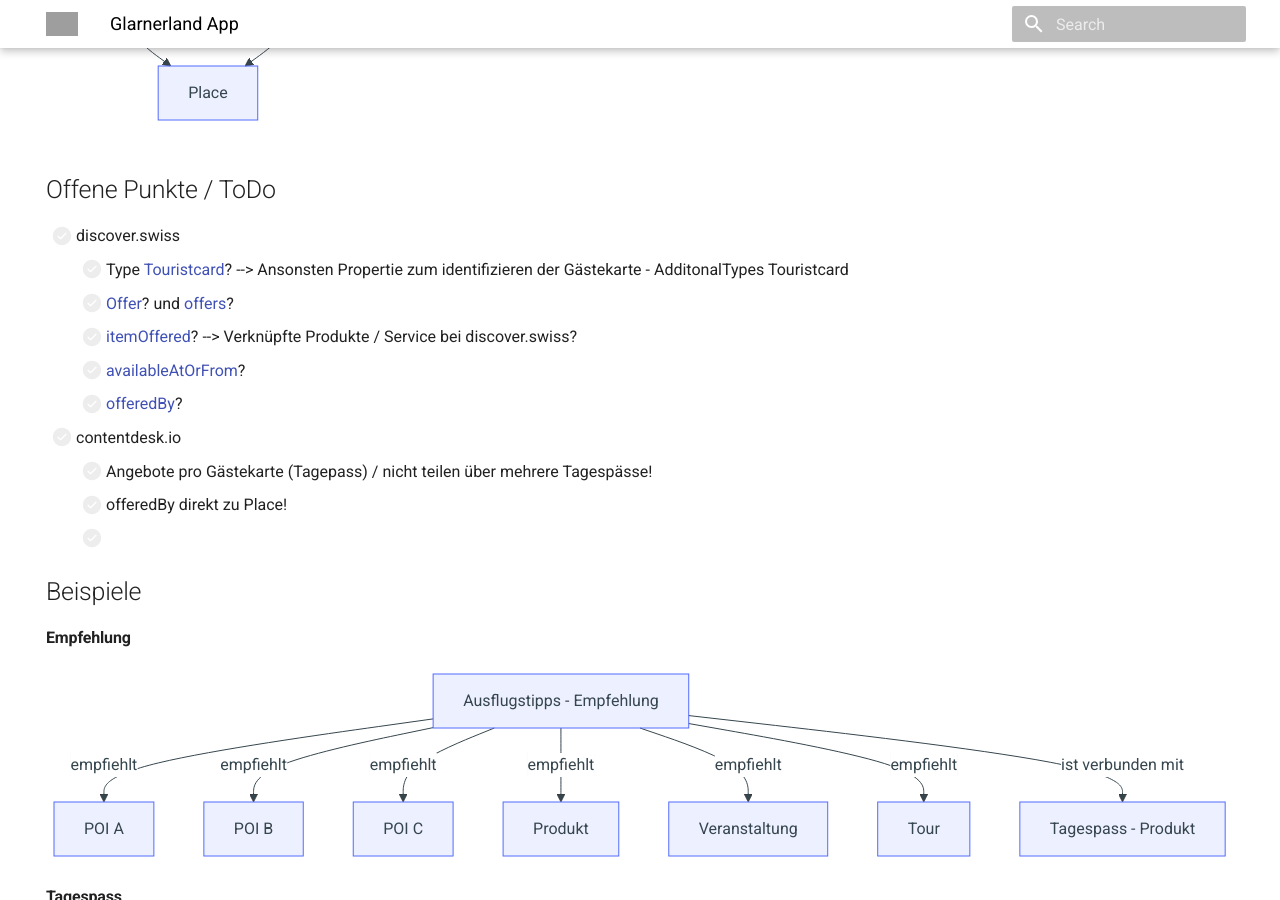
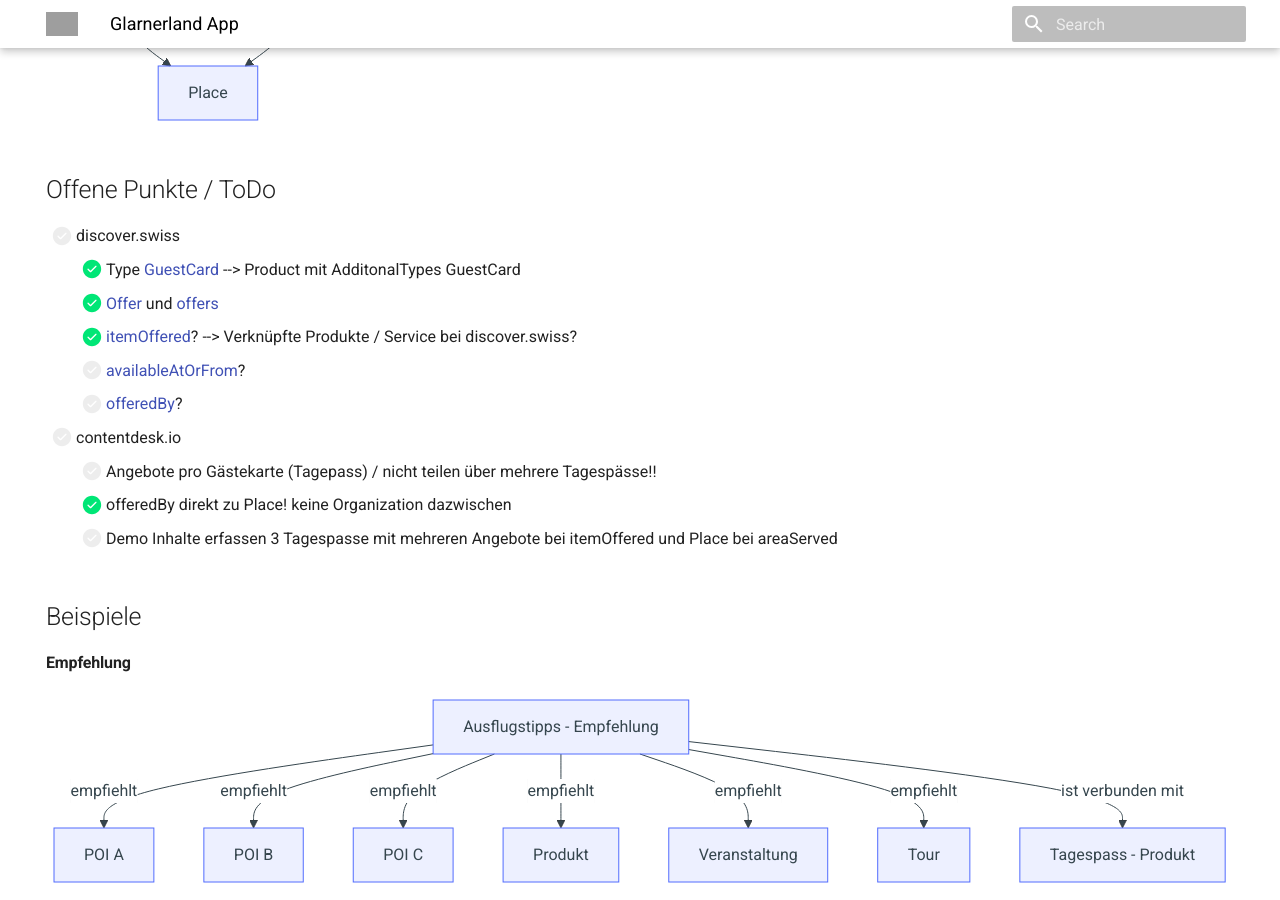
Before and after one commit to tsolenthaler/docs.contentdesk.io, an MkDocs documentation site: the page built from docs/projects/glarnerlandApp.md, in a window 1280 px wide and 900 px high, scrolled down 3930 px. Built offline with MkDocs 1.6.1 and Material for MkDocs 9.7.7, drawn with Linux system fonts in a browser that asks for light colours; some of the changed text lies outside the part shown; grey boxes are pictures that could not be loaded.

Commit message:
Refactor schema links and update documentation in gaestekarte.md

```diff
--- a/docs/projects/glarnerlandApp.md
+++ b/docs/projects/glarnerlandApp.md
@@ -79,15 +79,15 @@
 
 #### Table Types
 
-| AVS                           | contentdesk.io        | discover.swiss                                | App / Binarium            |
-| -----------                   | -------------         | -------------                                 | -------------             |
-| Card Typ                      | [GuestCard]         | [Product discover] additonalType GuestCard         | Tagespass                 |
-|                               | [Product]             | [Product discover]                            | Produkt                   |
-| Akzeptanzstelle / Leistung?   | [Offer]               | [Offer discover]                             | Leistung                  |
-|                               | -                     | [Review discover] additonalType GuestCardService                     | Empfehlung                |
-|                               | [Place]               | [Place discover]                              | Place                     |
+| AVS                           | contentdesk.io        | discover.swiss                                        | App / Binarium            |
+| -----------                   | -------------         | -------------                                         | -------------             |
+| Card Typ                      | [GuestCard]           | [Product discover] additonalType GuestCard            | Tagespass                 |
+|                               | [Product]             | [Product discover]                                    | Produkt                   |
+| Akzeptanzstelle / Leistung?   | [Offer]               | [Offer discover]                                      | Leistung                  |
+|                               | -                     | [Review discover] additonalType GuestCardService      | Empfehlung                |
+|                               | [Place]               | [Place discover]                                      | Place                     |
 
-[Touristcard]: ../../schema/Touristcard
+[GuestCard]: ../../schema/GuestCard
 [Place]: ../../schema/Place
 [Product]: ../../schema/Product
 [Offer]: ../../schema/Offer
@@ -210,7 +210,7 @@
 
 | AVS         | contentdesk.io                          | discover.swiss                            | App / Binarium            | Comment |
 | ----------- | -------------                           | -------------                             | -------------             |   |
-|             | Type **[Touristcard]**                  | Type **TouristcardTyp**❓                 | -                         |   |
+|             | Type **[GuestCard]**                    | Type **TouristcardTyp**❓                 | -                         |   |
 |             | -                                       | [ID discover]                             | -                         |
 | -           | [identifier] (ID)                       | [sourceId discover]                       | -                         |
 | ID          | [avs_id]                                | [additionalProperty discover] avs_id      | -                         |   |
@@ -290,15 +290,15 @@
 ## Offene Punkte / ToDo
 
 - [ ] discover.swiss
-    * [ ] Type [Touristcard]? --> Ansonsten Propertie zum identifizieren der Gästekarte - AdditonalTypes Touristcard
-    * [ ] [Offer]? und [offers]?
-    * [ ] [itemOffered]? --> Verknüpfte Produkte / Service bei discover.swiss?
+    * [x] Type [GuestCard] --> Product mit AdditonalTypes GuestCard
+    * [x] [Offer] und [offers]
+    * [x] [itemOffered]? --> Verknüpfte Produkte / Service bei discover.swiss?
     * [ ] [availableAtOrFrom]?
     * [ ] [offeredBy]?
 - [ ] contentdesk.io
-    * [ ] Angebote pro Gästekarte (Tagepass) / nicht teilen über mehrere Tagespässe!
-    * [ ] offeredBy direkt zu Place!
-    * [ ]
+    * [ ] Angebote pro Gästekarte (Tagepass) / nicht teilen über mehrere Tagespässe!!
+    * [x] offeredBy direkt zu Place! keine Organization dazwischen
+    * [ ] Demo Inhalte erfassen 3 Tagespasse mit mehreren Angebote bei itemOffered und Place bei areaServed
 
 
 
```
Also changed, not shown: docs/schema/GuestCard.md (renamed from docs/schema/Touristcard.md, +1 -1 lines).
